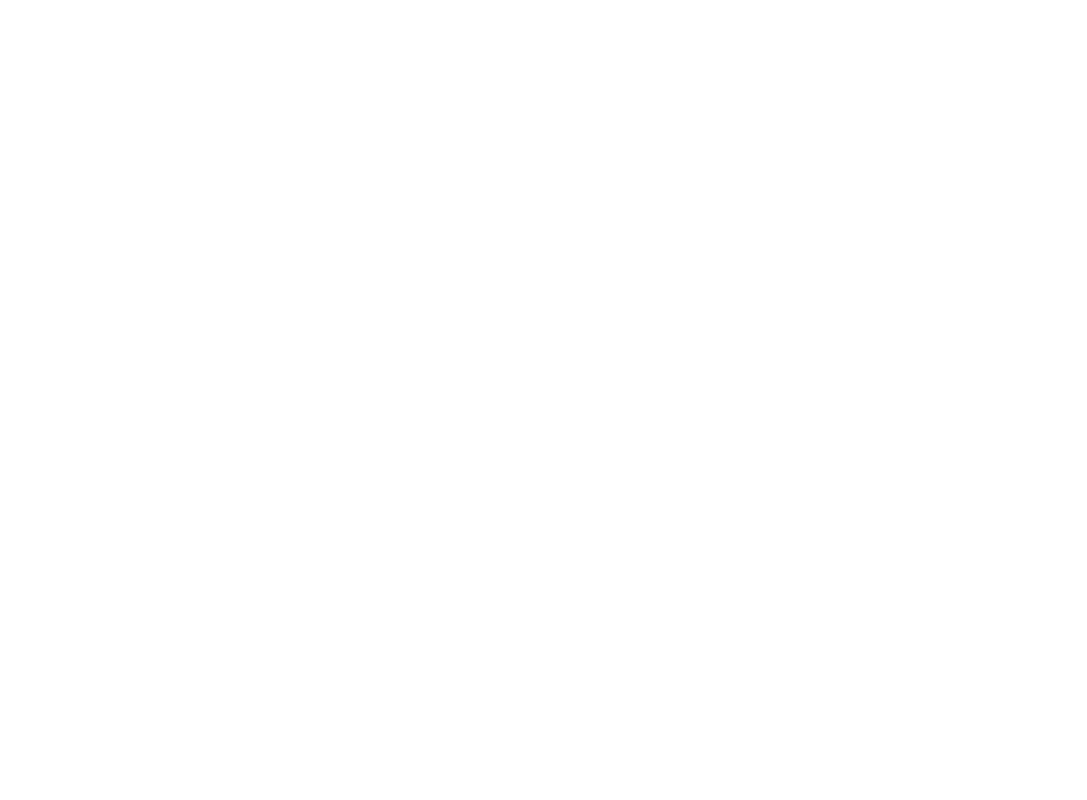
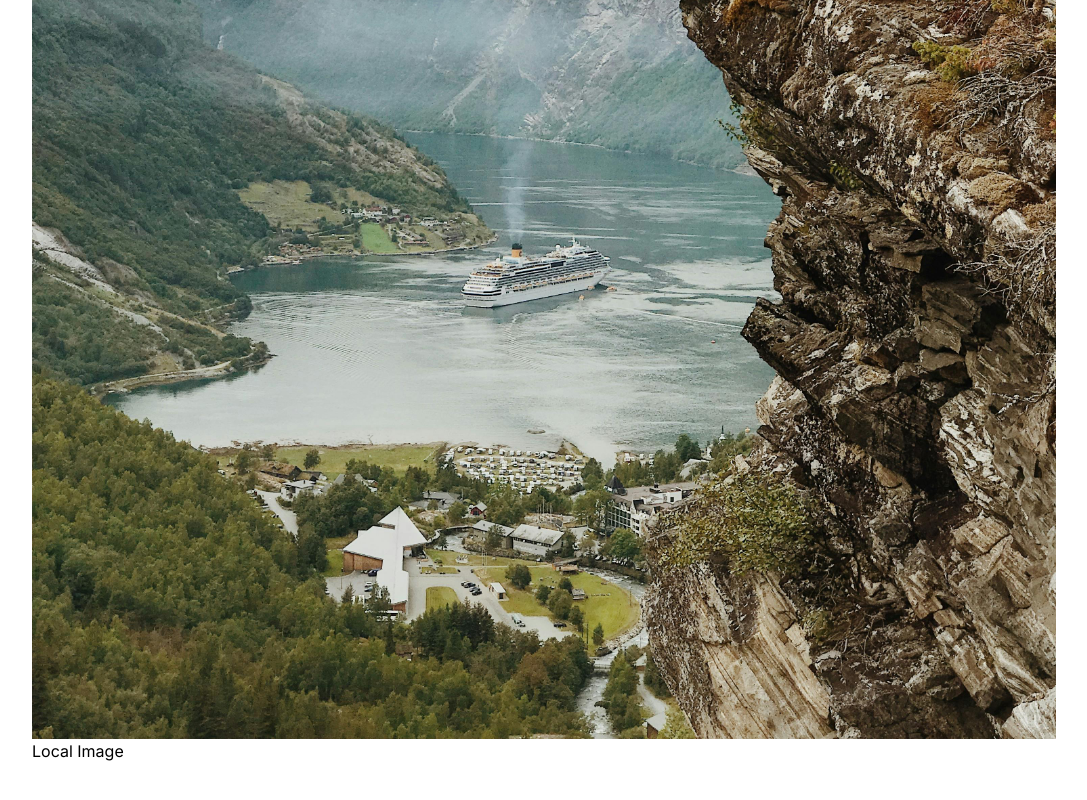
Before and after one commit to priyak1203/react-nextjs, a Next.js app in the folder 01-nextjs-tutorial-typescript/: page /tours/1 in a window 1280 px wide. Shown: the part 836-1636 px from the top of the page, without its empty margins (96-1183 px from the left). Before the commit the page ends 800 px from the top, so only its background shows below. Built offline with nearby package versions, Linux system fonts and the light colour scheme.

Commit message:
local image of original size

```diff
--- a/01-nextjs-tutorial-typescript/app/tours/[id]/page.tsx
+++ b/01-nextjs-tutorial-typescript/app/tours/[id]/page.tsx
@@ -1,8 +1,19 @@
+import mountainImg from '@/images/mountains.jpg';
+import Image from 'next/image';
+
 function page({ params }: { params: { id: string } }) {
   console.log(params);
+
   return (
     <div>
       <h1 className="text-4xl">ID: {params.id}</h1>
+      <section className="mt-4 flex gap-x-4">
+        {/* local image */}
+        <div>
+          <Image src={mountainImg} alt="mountain" />
+          <h2>Local Image</h2>
+        </div>
+      </section>
     </div>
   );
 }
```
Also changed, not shown: 01-nextjs-tutorial-typescript/images/mountains.jpg (added).
